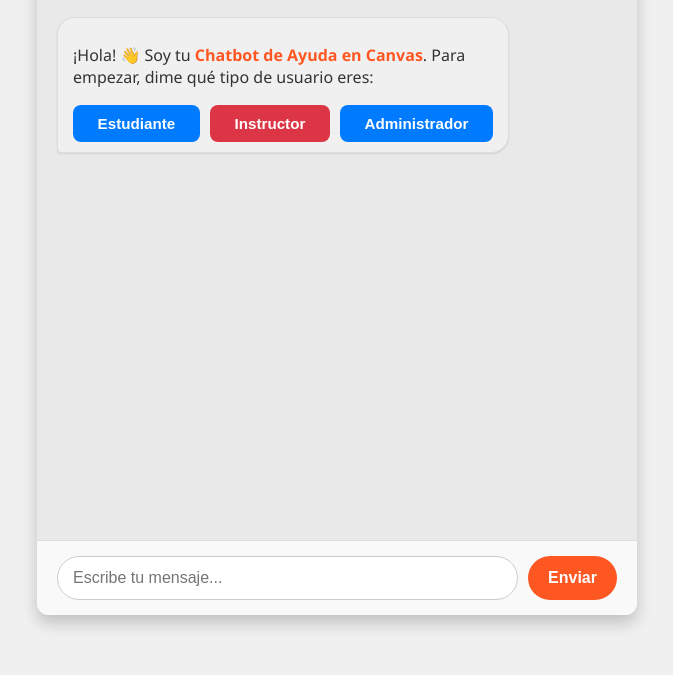
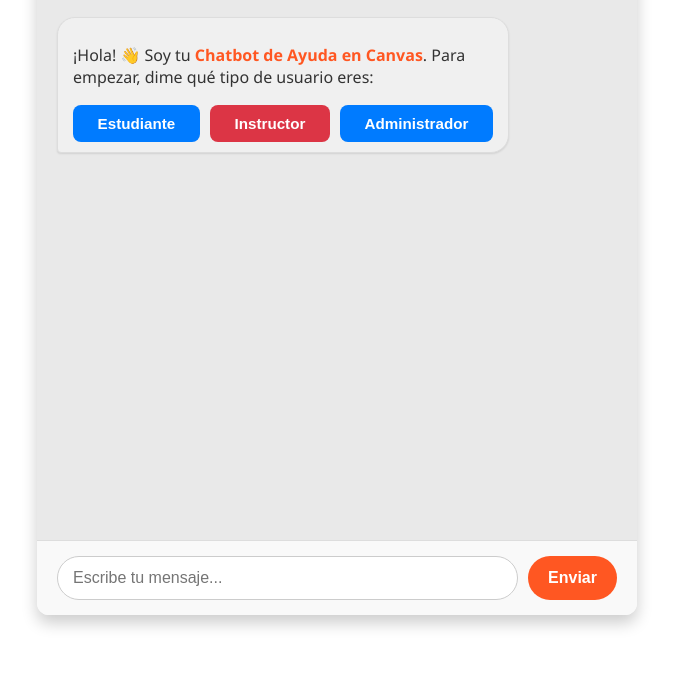
Before and after one commit to dolphjects/canvahb, a plain HTML site: page frontend/index.html in a window 1280 px wide. Shown: the part 125-800 px from the top of the page, without its empty margins (303-976 px from the left). Drawn offline with Linux system fonts and the light colour scheme.

Commit message:
transparent style

```diff
--- a/frontend/css/style.css
+++ b/frontend/css/style.css
@@ -5,7 +5,7 @@
     min-height: 100vh;
     margin: 0;
     font-family: 'Segoe UI', Tahoma, Geneva, Verdana, sans-serif;
-    background-color: #f0f0f0;
+    background-color: #f0f0f000;
     color: #333;
 }
 
```
